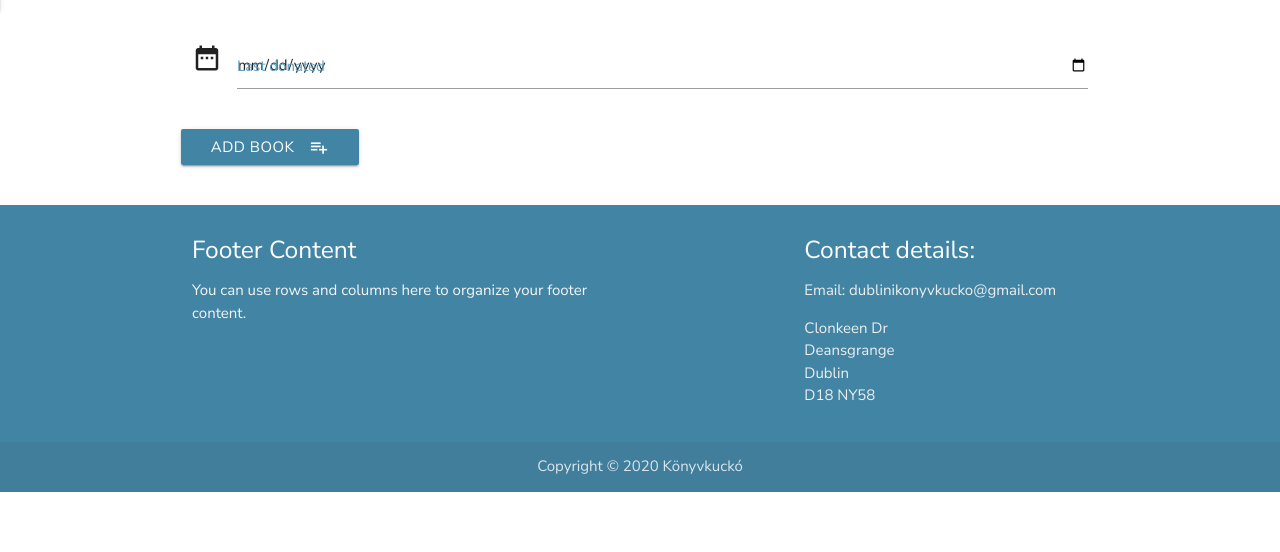
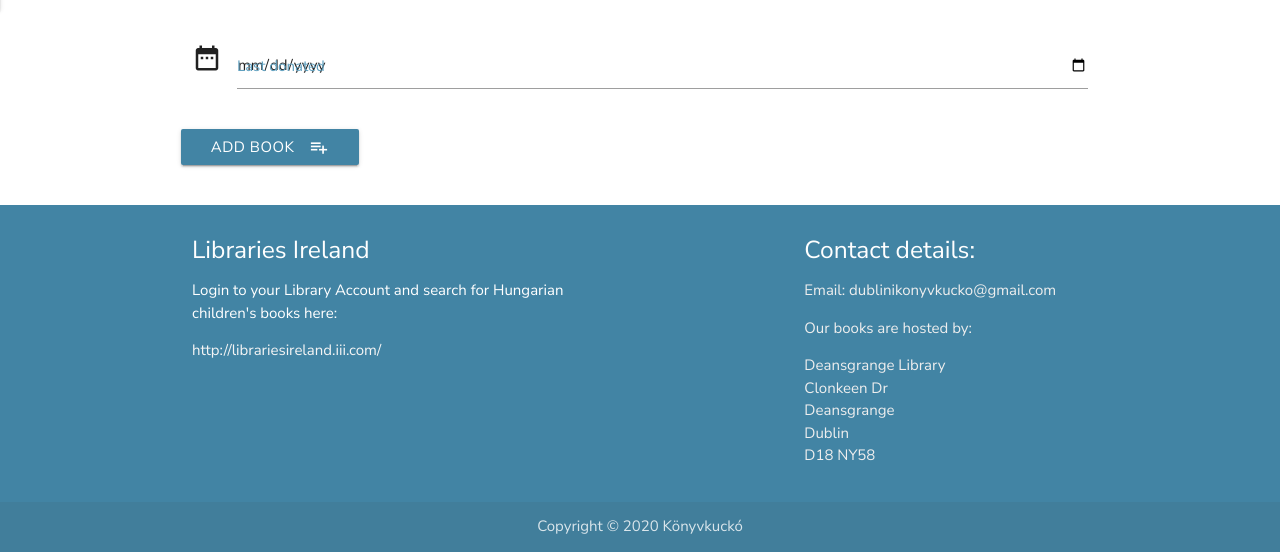
Before and after one commit to taikatta/Milestone3-Konyvkucko, a Flask app: page /add_book in a window 1280 px wide. Shown: the part 850-1402 px from the top of the page. Before the commit the page ends 1342 px from the top, so only its background shows below. Run offline with Flask 2, Linux system fonts and the light colour scheme; some libraries are stand-ins or nearby versions.

Commit message:
Footer information updated

```diff
--- a/templates/base.html
+++ b/templates/base.html
@@ -43,14 +43,16 @@
         <div class="container">
             <div class="row">
                 <div class="col l6 s12">
-                    <h5 class="white-text">Footer Content</h5>
-                    <p class="grey-text text-lighten-4">You can use rows and columns here to organize your footer
-                        content.</p>
+                    <h5 class="white-text">Libraries Ireland</h5>
+                    <p>Login to your Library Account and search for Hungarian children's books here:</p>
+                    <a href="http://librariesireland.iii.com/iii/encore/search/C__SJ894.511__Orightresult__U?lang=eng&suite=def" target="_blank"><p class="grey-text text-lighten-4">http://librariesireland.iii.com/</p></a>
+
                 </div>
                 <div class="col l4 offset-l2 s12">
                     <h5 class="white-text">Contact details:</h5>
                     <p class="grey-text text-lighten-3">Email: dublinikonyvkucko@gmail.com</p>
-                    <p class="grey-text text-lighten-3" href="#!">Clonkeen Dr<br>Deansgrange<br>Dublin<br>D18 NY58</p>
+                    <p class="grey-text text-lighten-3">Our books are hosted by:</p>
+                    <p class="grey-text text-lighten-3" href="#!">Deansgrange Library<br>Clonkeen Dr<br>Deansgrange<br>Dublin<br>D18 NY58</p>
                 </div>
             </div>
         </div>
```
